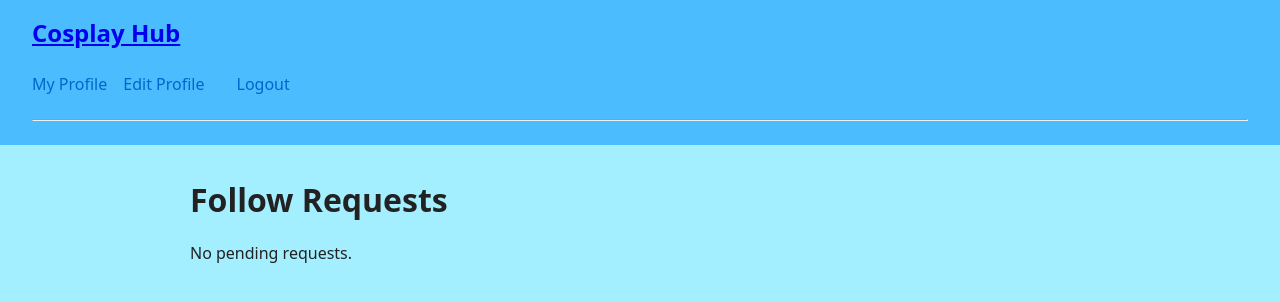
After one commit to Zac-Wa1ters/cosplay-hub, a Django app: page /cosplayhub/follow/requests/ in a window 1280 px wide. The commit adds this page. Shown: the top 302 px of the page. Run offline with Django 5.2, Linux system fonts and the light colour scheme; a user stored in the database is signed in; data that the repository does not hold is empty.

Commit message:
Pushing to continue work from desktop

```diff
--- /dev/null
+++ b/community/context_processors.py
@@ -0,0 +1,14 @@
+from .models import Follow
+
+def pending_follow_requests(request):
+    if request.user.is_authenticated:
+        count = Follow.objects.filter(
+            following=request.user,
+            status="pending"
+        ).count()
+    else:
+        count = 0
+
+    return {
+        "pending_follow_requests": count
+    }
--- a/community/static/community/css/style.css
+++ b/community/static/community/css/style.css
@@ -1,5 +1,6 @@
 body {
-    font-family: system-ui, -apple-system, BlinkMacSystemFont, "Segoe UI", sans-serif;
+  font-family: system-ui, -apple-system, BlinkMacSystemFont, "Segoe UI",
+    sans-serif;
   margin: 0;
   padding: 0;
   background-color: #a3eeff;
@@ -29,6 +30,7 @@ header nav a {
 
 header nav a:hover {
   text-decoration: underline;
+  background-color: #004f99;
 }
 
 main {
@@ -56,8 +58,31 @@ button:hover {
 }
 
 form {
-    background-color: #ffffff;
   padding: 1rem;
   border-radius: 4px;
-    border: 1px solid #ddd;
 }
+
+.main-nav {
+  display: flex;
+  align-items: center;
+  margin-top: 0.5rem;
+}
+
+.nav-link {
+  text-decoration: none;
+  color: #0066cc;
+  font: inherit;
+  background: none;
+  border: none;
+  padding: 0;
+  cursor: grab;
+}
+
+.nav-link:hover {
+  text-decoration: underline;
+}
+
+/* Ensure the logout form does not break layout */
+.logout-form {
+  margin: 0;
+}
--- a/community/templates/base.html
+++ b/community/templates/base.html
@@ -3,37 +3,41 @@
 <!DOCTYPE html>
 <html lang="en">
   <head>
-    <meta charset="UTF-8">
-    <title>
-        {% block title %}
-            Cosplay Hub
-        {% endblock %}
-    </title>
-    <link rel="stylesheet" href="{% static 'community/css/style.css' %}">
+    <meta charset="UTF-8" />
+    <title>{% block title %} Cosplay Hub {% endblock %}</title>
+    <link rel="stylesheet" href="{% static 'community/css/style.css' %}" />
   </head>
   <body>
-
     <header>
       <h1>
-            <a href="/">Cosplay Hub</a>
+        <a href="{% url 'hub_home' %}">Cosplay Hub</a>
       </h1>
 
-        <nav>
+      <nav class="main-nav">
         {% if user.is_authenticated %}
-                <a href="{% url 'profile_detail' user.username %}">My Profile</a> |
-                <a href="{% url 'profile_edit' %}">Edit Profile</a> |
-                <a href="/admin/logout/">Logout</a>
+        <a href="{% url 'profile_detail' user.username %}" class="nav-link"
+          >My Profile</a
+        >
+        <a href="{% url 'profile_edit' %}" class="nav-link">Edit Profile</a>
+
+        {% if pending_follow_requests > 0 %}
+            <a href="{% url 'follow_requests' %}" class="nav-link">
+                Follow Requests ({{ pending_follow_requests }})
+            </a>
+        {% endif %}
+
+        <form method="post" action="{% url 'logout' %}" class="logout-form">
+          {% csrf_token %}
+          <button type="submit" class="nav-link logout-button">Logout</button>
+        </form>
         {% else %}
-                <a href="/admin/login/">Login</a>
+        <a href="{% url 'login' %}" class="nav-link">Login</a>
         {% endif %}
       </nav>
-        <hr>
+
+      <hr />
     </header>
 
-    <main>
-        {% block content %}
-        {% endblock %}
-    </main>
-
+    <main>{% block content %} {% endblock %}</main>
   </body>
 </html>
--- /dev/null
+++ b/community/templates/community/follow_requests.html
@@ -0,0 +1,14 @@
+{% extends "base.html" %}
+{% block content %}
+<h1>Follow Requests</h1>
+
+{% for req in requests %}
+    <p>
+        {{ req.follower.username }}
+        <a href="{% url 'approve_follow' req.id %}">Approve</a>
+        <a href="{% url 'deny_follow' req.id %}">Deny</a>
+    </p>
+{% empty %}
+    <p>No pending requests.</p>
+{% endfor %}
+{% endblock %}
--- a/community/urls.py
+++ b/community/urls.py
@@ -1,12 +1,13 @@
 from django.urls import path
-from .views import (profile_detail, cosplay_detail, profile_edit, cosplay_create, cosplay_entry_create, cosplay_entry_edit, cosplay_entry_delete)
-
+from .views import *
+from django.contrib.auth import views as auth_views
 from django.conf import settings
 from django.conf.urls.static import static
 
 
 
 urlpatterns = [
+    path("", hub_home, name="hub_home"),
     path("users/<str:username>/", profile_detail, name="profile_detail"),
     path("cosplay/<int:cosplay_id>/", cosplay_detail, name="cosplay_detail"),
     path("profile/edit/", profile_edit, name="profile_edit"),
@@ -14,6 +15,12 @@ urlpatterns = [
     path("cosplay/<int:cosplay_id>/entry/create/", cosplay_entry_create, name="cosplay_entry_create"),
     path("entry/<int:entry_id>/edit/",cosplay_entry_edit,name="cosplay_entry_edit"),
     path("entry/<int:entry_id>/delete/",cosplay_entry_delete,name="cosplay_entry_delete"),
+    path("login/",auth_views.LoginView.as_view(template_name="community/login.html"),name="login"),
+    path("logout/",auth_views.LogoutView.as_view(),name="logout"),
+    path("users/<str:username>/follow/",follow_user,name="follow_user"),
+    path("follow/requests/", follow_requests, name="follow_requests"),
+    path("follow/<int:follow_id>/approve/", approve_follow, name="approve_follow"),
+    path("follow/<int:follow_id>/deny/", deny_follow, name="deny_follow"),
 ]
 if settings.DEBUG:
     urlpatterns += static(settings.MEDIA_URL, document_root=settings.MEDIA_ROOT)
--- a/community/views.py
+++ b/community/views.py
@@ -2,13 +2,30 @@ from django.shortcuts import render, get_object_or_404, redirect
 from django.http import HttpResponseForbidden
 from django.contrib.auth.models import User
 from django.contrib.auth.decorators import login_required
-from .forms import ProfileForm, CosplayForm, CosplayEntryForm
-from .models import Cosplay, CosplayEntry, CosplayEntryImage
+from .forms import *
+from .models import *
+
+
+def hub_home(request):
+    return render(request, "community/hub_home.html")
 
 
 def profile_detail(request, username):
     user = get_object_or_404(User, username=username)
     profile = user.profile
+
+    follow_status = None
+
+    if request.user.is_authenticated and request.user != user:
+        follow = Follow.objects.filter(
+            follower=request.user,
+            following=user,
+        ).first()
+
+        if follow:
+            follow_status = follow.status
+        else:
+            follow_status = "not_following"
 
     if request.user == user:
         cosplays = user.cosplays.filter(archived=False)
@@ -22,9 +39,11 @@ def profile_detail(request, username):
         "profile_user": user,
         "profile": profile,
         "cosplays": cosplays,
+        "follow_status": follow_status,
     }
 
     return render(request, "community/profile_detail.html", context)
+
 
 
 def cosplay_detail(request, cosplay_id):
@@ -35,8 +54,14 @@ def cosplay_detail(request, cosplay_id):
         if request.user != cosplay.owner:
             return HttpResponseForbidden()
 
-    if cosplay.visibility == "followers":
-        if request.user != cosplay.owner:
+    elif cosplay.visibility == "followers":
+        is_follower = Follow.objects.filter(
+            follower=request.user,
+            following=cosplay.owner,
+            status="approved"
+        ).exists()
+
+        if request.user != cosplay.owner and not is_follower:
             return HttpResponseForbidden()
 
     entries = cosplay.entries.prefetch_related("images").order_by("-created_at")
@@ -173,3 +198,60 @@ def cosplay_entry_delete(request, entry_id):
             "cosplay": cosplay,
         }
     )
+
+@login_required
+def follow_user(request, username):
+    if request.method != "POST":
+        return HttpResponseForbidden()
+
+    target = get_object_or_404(User, username=username)
+
+    if target == request.user:
+        return redirect("profile_detail", username=username)
+
+    profile = target.profile
+
+    follow, created = Follow.objects.get_or_create(
+        follower=request.user,
+        following=target,
+    )
+
+    if created:
+        if profile.privacy == "public":
+            follow.status = "approved"
+        else:
+            follow.status = "pending"
+        follow.save()
+
+    return redirect("profile_detail", username=username)
+
+
+
+
+@login_required
+def follow_requests(request):
+    requests = Follow.objects.filter(
+        following=request.user,
+        status="pending"
+    )
+
+    return render(
+        request,
+        "community/follow_requests.html",
+        {"requests": requests}
+    )
+
+@login_required
+def approve_follow(request, follow_id):
+    follow = get_object_or_404(Follow, id=follow_id, following=request.user)
+    follow.status = "approved"
+    follow.save()
+    return redirect("follow_requests")
+
+
+@login_required
+def deny_follow(request, follow_id):
+    follow = get_object_or_404(Follow, id=follow_id, following=request.user)
+    follow.status = "denied"
+    follow.save()
+    return redirect("follow_requests")
--- a/cosplay_hub/settings.py
+++ b/cosplay_hub/settings.py
@@ -63,10 +63,16 @@ TEMPLATES = [
                 'django.template.context_processors.request',
                 'django.contrib.auth.context_processors.auth',
                 'django.contrib.messages.context_processors.messages',
+                'community.context_processors.pending_follow_requests',
             ],
         },
     },
 ]
+
+LOGIN_URL = "/login/"
+LOGIN_REDIRECT_URL = "/"
+LOGOUT_REDIRECT_URL = "/"
+
 
 MEDIA_URL = "/media/"
 MEDIA_ROOT = BASE_DIR / "media"
--- a/cosplay_hub/urls.py
+++ b/cosplay_hub/urls.py
@@ -1,7 +1,14 @@
 from django.contrib import admin
 from django.urls import path, include
+from django.conf import settings
+from django.conf.urls.static import static
+from django.shortcuts import redirect
 
 urlpatterns = [
     path('admin/', admin.site.urls),
-    path("", include("community.urls")),
+    path("", lambda request: redirect("/cosplayhub/")),
+    path("cosplayhub/", include("community.urls")),
 ]
+
+if settings.DEBUG:
+    urlpatterns += static(settings.MEDIA_URL, document_root=settings.MEDIA_ROOT)
```
Also changed, not shown: community/models.py (+52 -0 lines), community/templates/community/cosplay_detail.html (+11 -28 lines), community/templates/community/cosplay_form.html (+5 -8 lines), community/templates/community/hub_home.html (added, +19 -0 lines), community/templates/community/login.html (added, +13 -0 lines), community/templates/community/profile_detail.html (+28 -14 lines), community/templates/community/profile_edit.html (+5 -8 lines), test_data_utf8.json (added, +221 -0 lines), community/migrations/0005_follow.py (added), community/migrations/0006_follow_status_profile_privacy_alter_follow_follower_and_more.py (added). Lines whose indentation alone changed are shown as unchanged.
